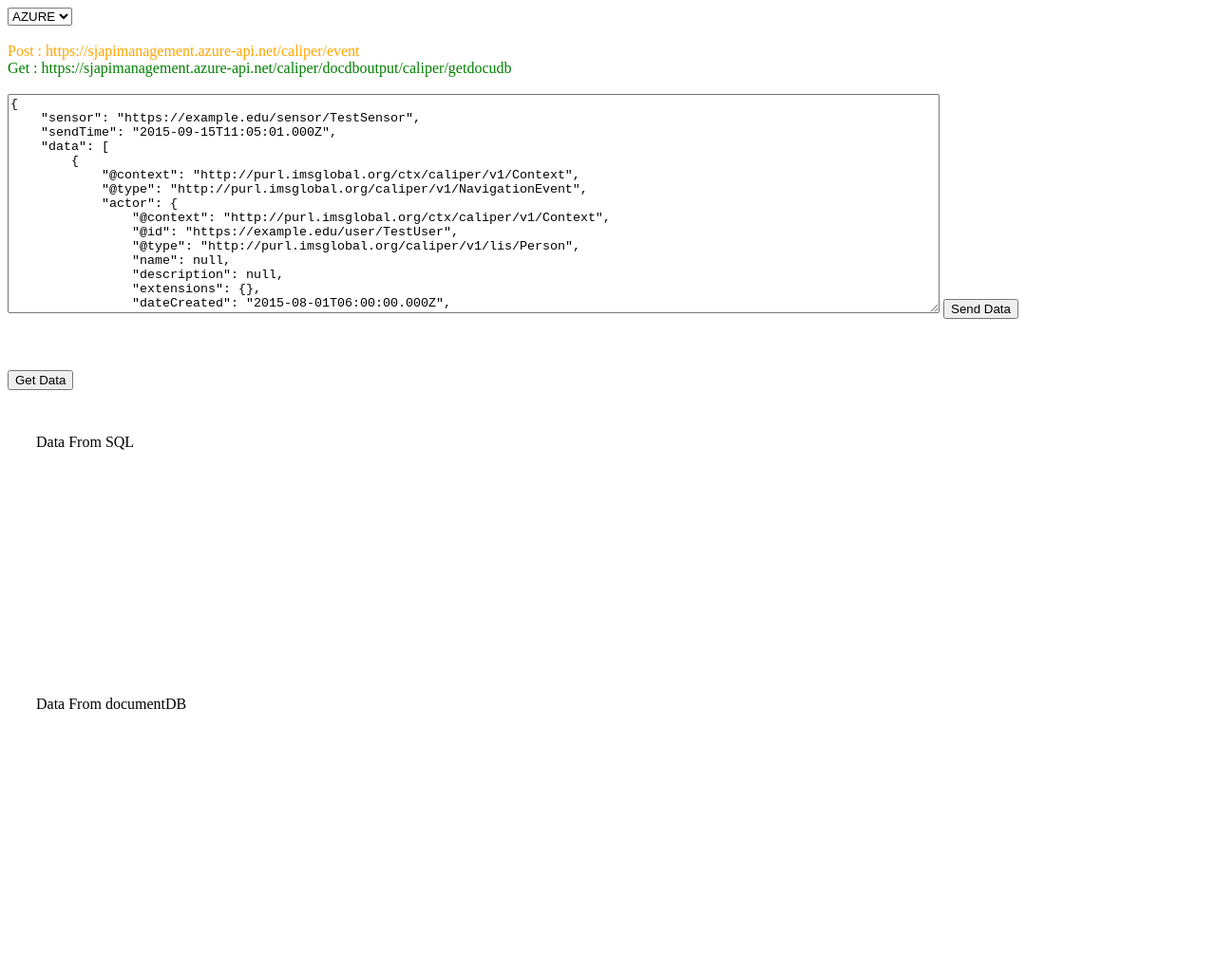
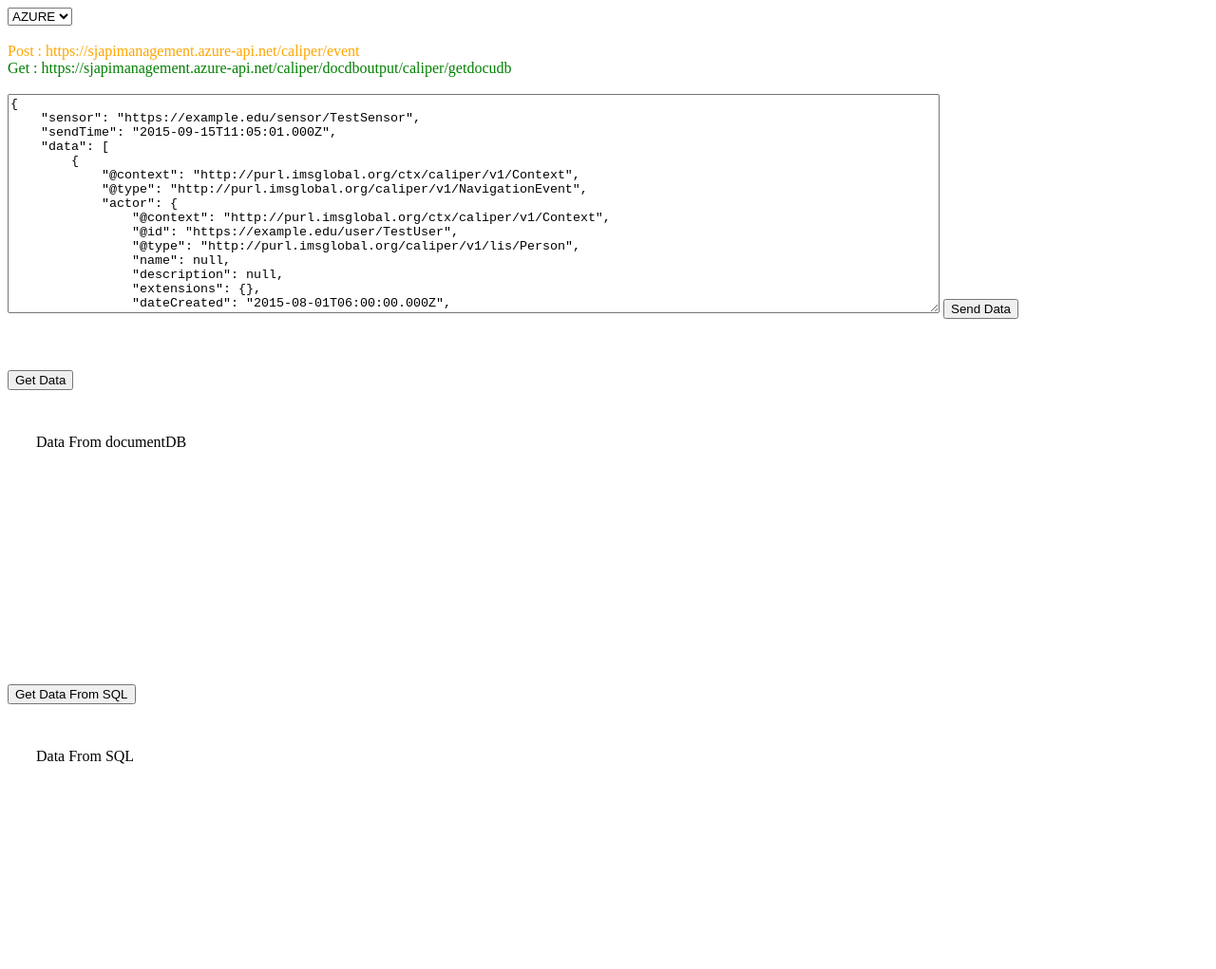
Before and after one commit to sachin03jain/helloworld, a website: page public/index.html in a window 1280 px wide. Shown: the whole page at 95% size. Before the commit the page ends 979 px from the top, so only its background shows below. Drawn offline with nearby package versions, Linux system fonts and the light colour scheme.

```diff
--- a/public/index.html
+++ b/public/index.html
@@ -34,10 +34,12 @@
        <button type="button" id="getBtnId">Get Data</button>
       <!-- <label for="data" id="showDataLblId" style="display: inline-table;height:20%;" ></label> -->
      <!--  <div id="showDataLblId" style="overflow: auto; padding:30px; height:200px;"> -->
-
-
-      <ul id="dataListId" style="overflow: auto; padding:30px;width:400; height:200px;">Data From SQL</ul>
-      <ul id="ddbDataListId" style="overflow: auto; padding:30px; width:400;height:200px;">Data From documentDB</ul>
+       <br/>
+      <ul id="dataListId" style="overflow: auto; padding:30px;width:400; height:200px;">Data From documentDB</ul>
+       <br/>
+      <button type="button" id="getBtnId">Get Data From SQL </button>
+       <br/>
+      <ul id="ddbDataListId" style="overflow: auto; padding:30px; width:400;height:200px;">Data From SQL</ul>
       </div>
 
 
```
